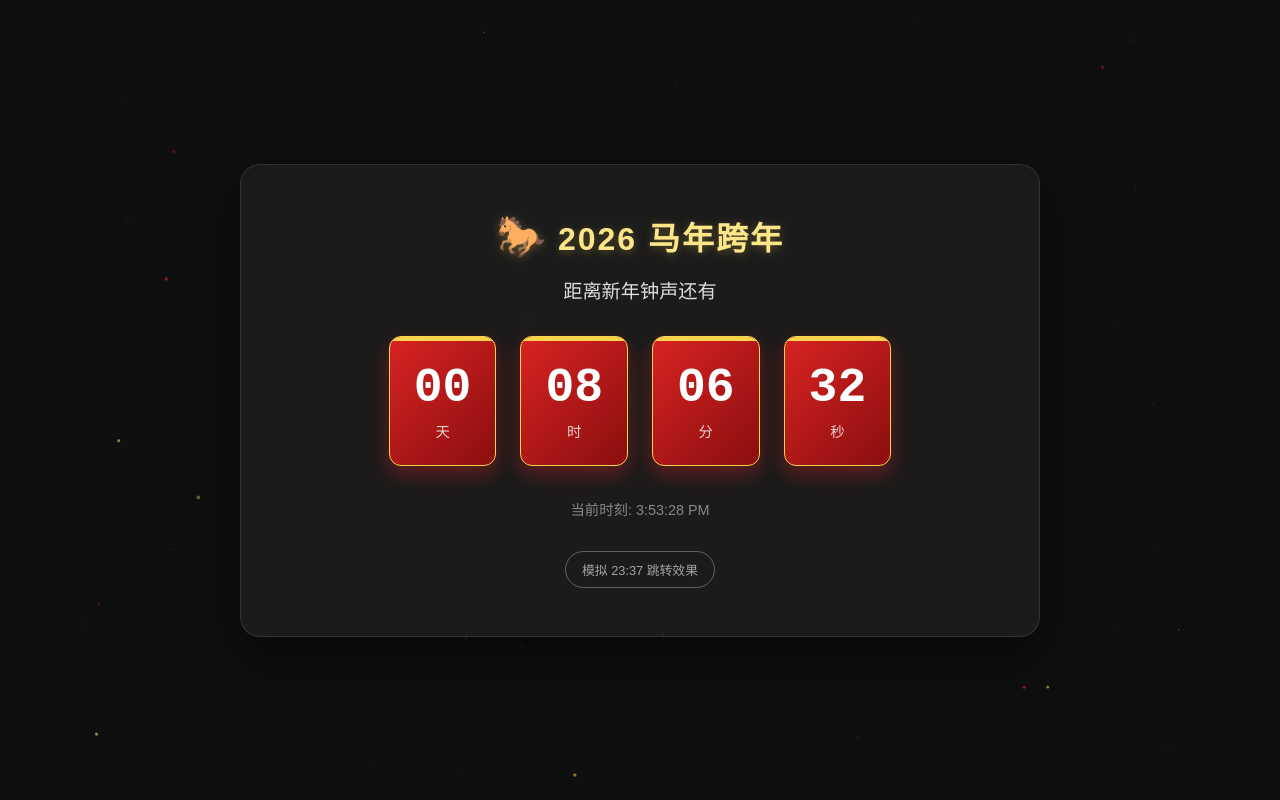
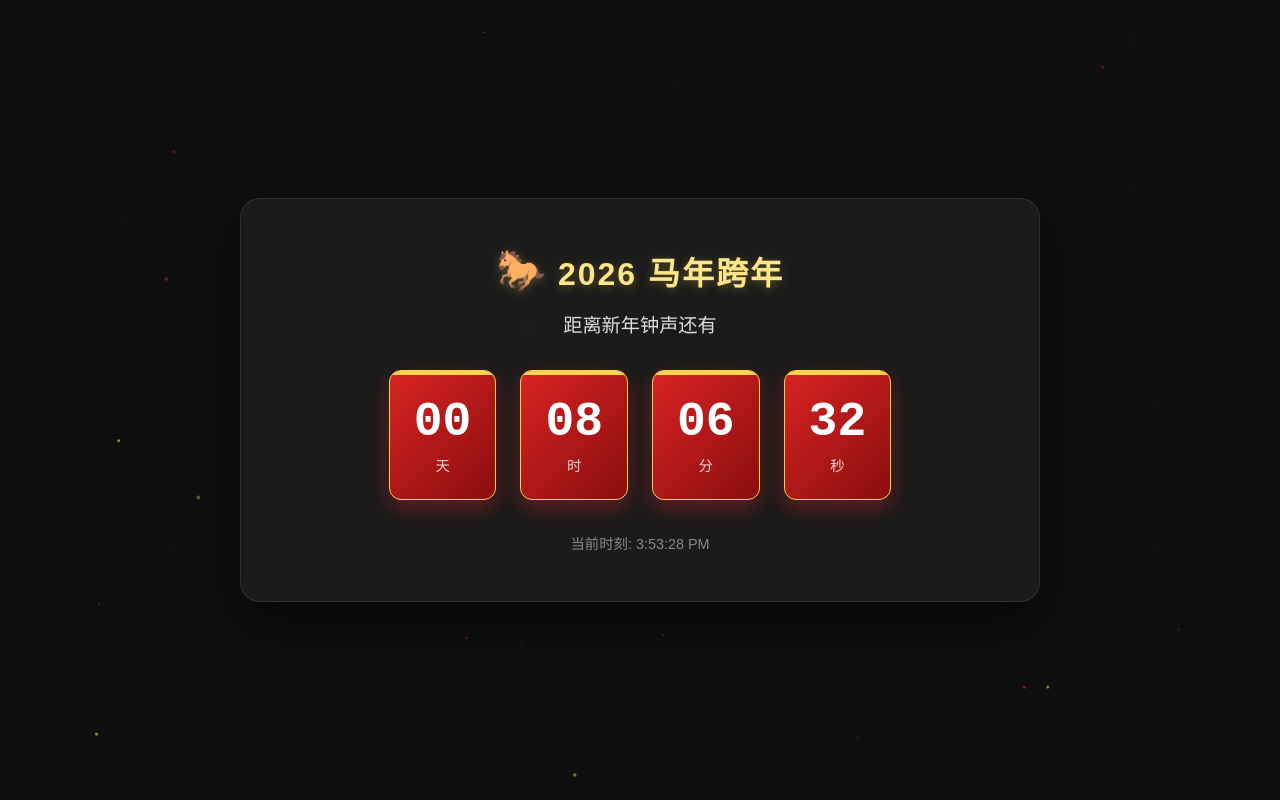
Before and after one commit to fanghuangxu/NewYear, a plain HTML site: page index.html in a window 1280 px wide. Drawn offline with Linux system fonts and the light colour scheme.

Commit message:
Update index.html

```diff
--- a/index.html
+++ b/index.html
@@ -245,11 +245,6 @@
         </section>
 
         <p class="info-text" id="status-text">当前时间监测中...</p>
-
-        <!-- 模拟按钮：方便你提前测试跳转效果 -->
-        <div class="controls">
-            <button class="btn" onclick="simulateJump()">模拟 23:37 跳转效果</button>
-        </div>
     </main>
 
     <!-- 跳转过渡动画层 -->
```
